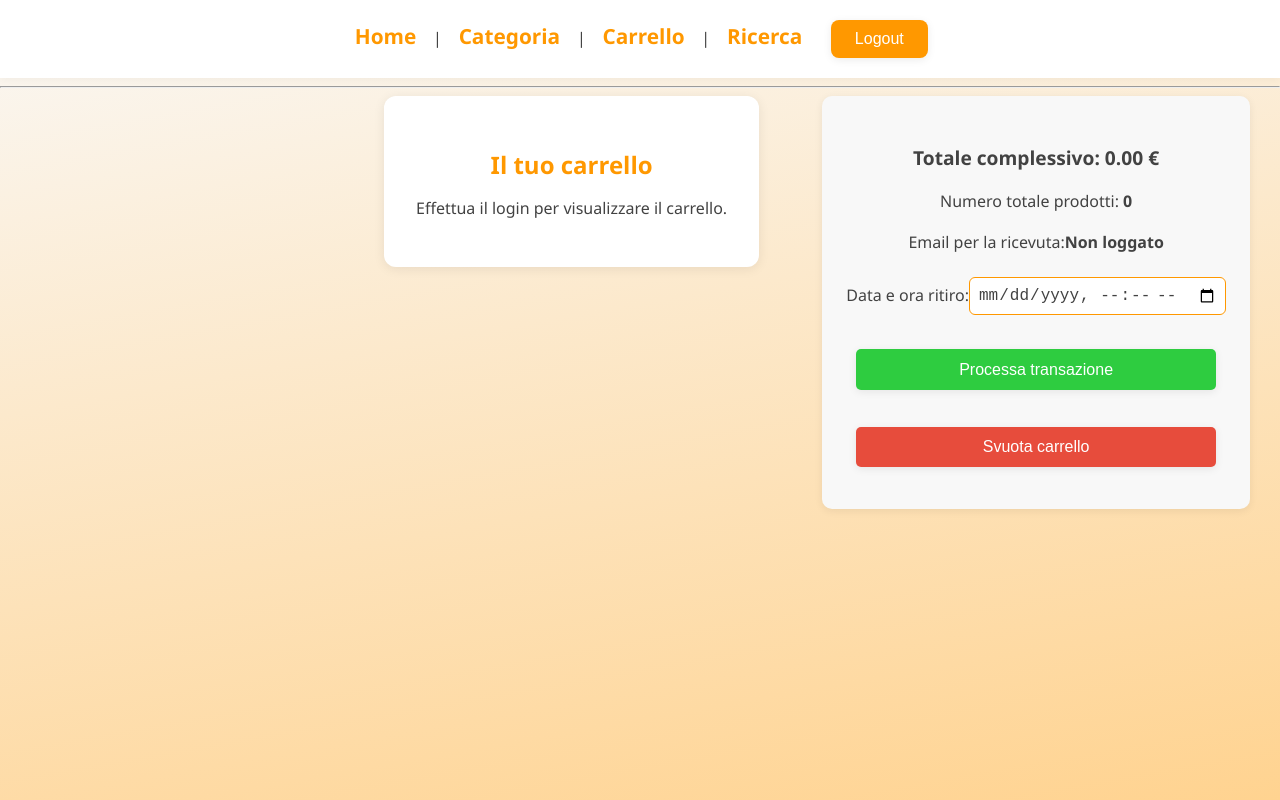
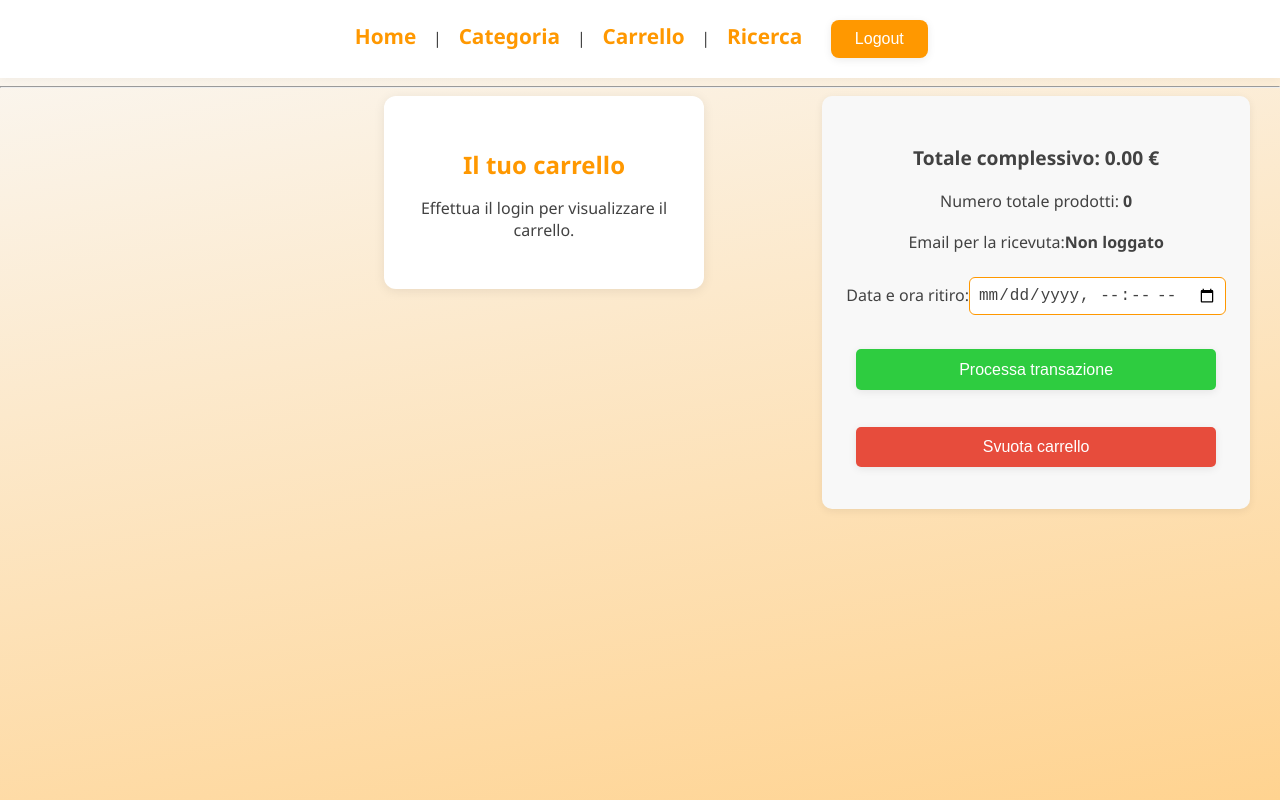
Before and after one commit to Zaidaman/CartExpress, a Vue app in the folder frontend/: page /carrello in a window 1280 px wide. Built offline with nearby package versions, Linux system fonts and the light colour scheme.

Commit message:
gest reviews

```diff
--- a/frontend/src/styles/carrello.scss
+++ b/frontend/src/styles/carrello.scss
@@ -1,5 +1,5 @@
 .carrello-container {
-	max-width: 600px;
+	width: 20%;
 	margin: 0 auto auto 30%;
 	padding: 2rem;
 	background: #fff;
--- a/frontend/src/views/CategoriaView.vue
+++ b/frontend/src/views/CategoriaView.vue
@@ -279,13 +279,14 @@ async function inviaRecensioneOverlay() {
 									<div class="recensioni-panel">
 										<button class="close-btn" @click="prodottoAperto = null">×</button>
 										<h3>Recensioni per {{ prod.nome }}</h3>
-										<ul class="lista-recensioni">
-											<li v-for="r in (recensioni[prod.nome] || [])" :key="r.DataCreazione">
+										<ul v-if="(recensioni[prod.nome] || []).length" class="lista-recensioni">
+											<li v-for="r in recensioni[prod.nome]" :key="r.DataCreazione">
 												<strong>{{ r.Voto }} ⭐</strong>
 												<span v-if="r.Username"><b>{{ r.Username }}</b></span>
 												<span>{{ r.Commento || 'Nessun commento' }}</span>
 											</li>
 										</ul>
+										<p v-else>Nessuna recensione disponibile per questo prodotto.</p>
 									</div>
 								</div>
 							</div>
```
